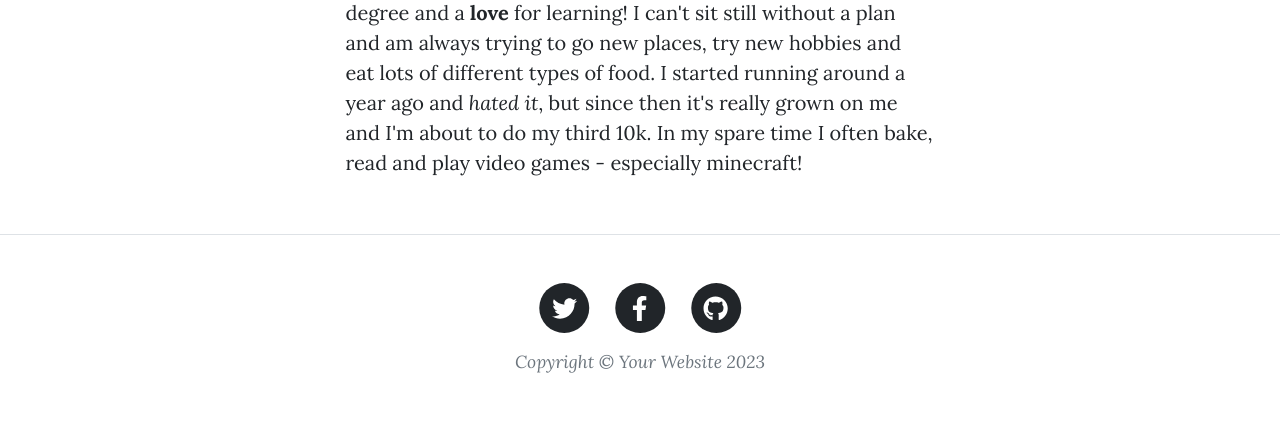
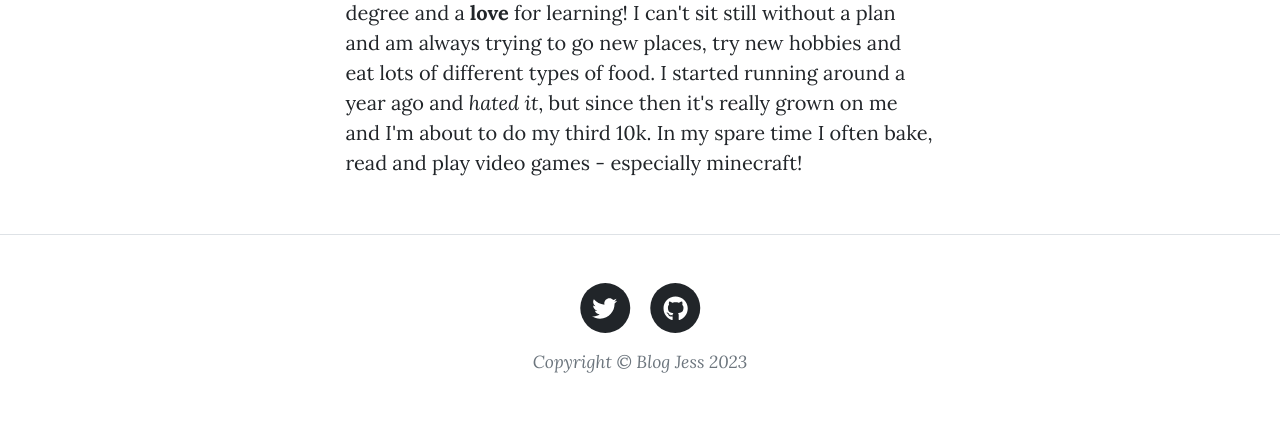
Before and after one commit to JLWPurdie/Blog_Jess, a Flask app: page /about in a window 1280 px wide. Shown: the part 888-1312 px from the top of the page. Run offline with Flask 3, Linux system fonts and the light colour scheme; some libraries are stand-ins or nearby versions.

Commit message:
remove TODOs

```diff
--- a/templates/footer.html
+++ b/templates/footer.html
@@ -5,23 +5,14 @@
                   <div class="col-md-10 col-lg-8 col-xl-7">
                       <ul class="list-inline text-center">
                           <li class="list-inline-item">
-                              <a href="#!">
+                              <a href="https://twitter.com/JLWPurdie">
                                   <span class="fa-stack fa-lg">
                                       <i class="fas fa-circle fa-stack-2x"></i>
                                       <i class="fab fa-twitter fa-stack-1x fa-inverse"></i>
                                   </span>
                               </a>
-                          </li>
                           <li class="list-inline-item">
-                              <a href="#!">
-                                  <span class="fa-stack fa-lg">
-                                      <i class="fas fa-circle fa-stack-2x"></i>
-                                      <i class="fab fa-facebook-f fa-stack-1x fa-inverse"></i>
-                                  </span>
-                              </a>
-                          </li>
-                          <li class="list-inline-item">
-                              <a href="#!">
+                              <a href="https://github.com/JLWPurdie">
                                   <span class="fa-stack fa-lg">
                                       <i class="fas fa-circle fa-stack-2x"></i>
                                       <i class="fab fa-github fa-stack-1x fa-inverse"></i>
@@ -29,7 +20,7 @@
                               </a>
                           </li>
                       </ul>
-                      <div class="small text-center text-muted fst-italic">Copyright &copy; Your Website 2023</div>
+                      <div class="small text-center text-muted fst-italic">Copyright &copy; Blog Jess 2023</div>
                   </div>
               </div>
           </div>
```
